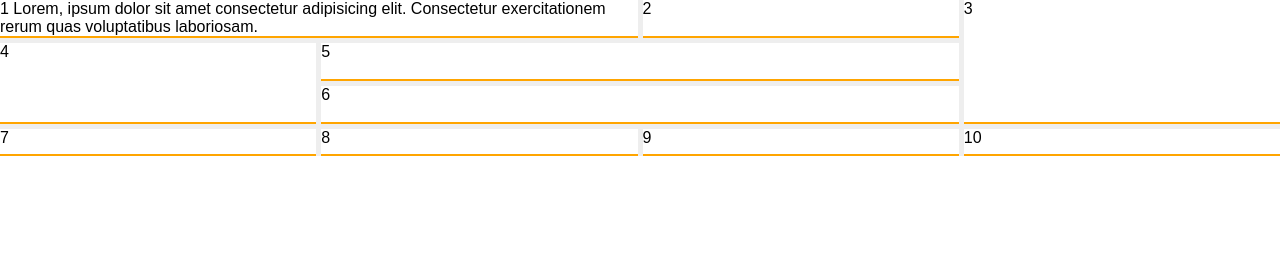
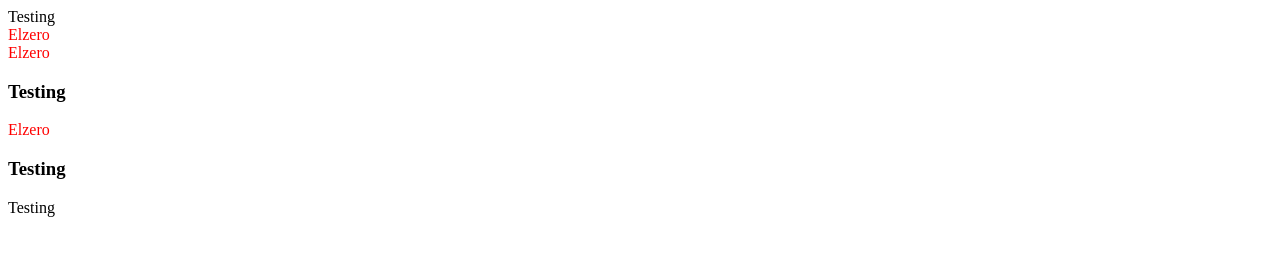
Before and after one commit to 0red0/cssCrashCourse, a plain HTML site: page practice.html in a window 1280 px wide. Drawn offline with Linux system fonts and the light colour scheme.

Commit message:
new lesssons to css elzero

```diff
--- a/cssCrashCourse.css
+++ b/cssCrashCourse.css
@@ -333,9 +333,7 @@ div #a1 {
 	margin-top: 15px;
 }
 
-
 /* css#30 position */
-
 
 /* <!DOCTYPE html>
 <html lang="en">
@@ -357,8 +355,6 @@ div #a1 {
   </body>
 </html> */
 
-
-
 /* position
 -static => :default-resets all positions-does not accept     values of top...
 
@@ -369,33 +365,32 @@ div #a1 {
 -sticky =like fixed but sticks on contact not all the time
 */
 
-body{
+body {
 	min-height: 5000px;
 }
-div{
+div {
 	color: white;
 	width: 100px;
 	padding: 10px;
 }
-.one{
+.one {
 	background-color: red;
 	position: absolute;
 }
-.two{
+.two {
 	background-color: blue;
 }
-.parent{
-    width:500px;
-    height:300px;
-    background-color:green;
-    position:relative;
-}
-.stick{
+.parent {
+	width: 500px;
+	height: 300px;
+	background-color: green;
+	position: relative;
+}
+.stick {
 	background-color: black;
-    position:sticky;
-    top:0;
-}
-
+	position: sticky;
+	top: 0;
+}
 
 /* <!DOCTYPE html>
 <html lang="en">
@@ -417,42 +412,33 @@ div{
   </body>
 </html> */
 
-
-
-
-
 /* z-index requires positioned elements */
 
-
-div{
+div {
 	color: white;
 	width: 100px;
 	padding: 10px;
 	position: absolute;
 }
-.one{
+.one {
 	background-color: red;
-    left:10px;
-    top:10px;
+	left: 10px;
+	top: 10px;
 	z-index: 3;
 }
-.two{
+.two {
 	background-color: blue;
-    left:20px;
-    top:20px;
+	left: 20px;
+	top: 20px;
 	z-index: 2;
 }
 
-}
-.three{
+.three {
 	background-color: yellow;
-    left:30px;
-    top:30px;
+	left: 30px;
+	top: 30px;
 	z-index: 1;
-
-}
-
-
+}
 
 /* <!DOCTYPE html>
 <html lang="en">
@@ -482,22 +468,18 @@ div{
   </body>
 </html> */
 
-
-
 /* list-style-type : ul - li - ol */
-li{
+li {
 	background-color: moccasin;
 	margin-bottom: 20px;
 }
-ul{
+ul {
 	list-style: none;
 	list-style-position: outside;
 	/* bulltes inside  */
 	list-style-type: square;
 	list-style-image: url("https://freepngimg.com/thumb/star/1-red-star-png-image-thumb.png");
 }
-
-
 
 /* <!DOCTYPE html>
 <html lang="en">
@@ -545,30 +527,25 @@ ul{
   </body>
 </html> */
 
-
-
 /* styling tables with css*/
 
-
-table{
+table {
 	width: 100%;
 	border-spacing: 0px;
 }
-table td{
+table td {
 	padding: 15px;
 	background-color: lightblue;
 
 	border: 1px solid lightgoldenrodyellow;
 }
-table thead td{
+table thead td {
 	background-color: red;
 	color: #fff;
 	text-align: center;
 	font-weight: bold;
 	border-color: lightgoldenrodyellow;
 }
-
-
 
 /* <!DOCTYPE html>
 <html lang="en">
@@ -605,77 +582,68 @@ table thead td{
   </body>
 </html> */
 
-
-
-
-
 /* css#34 Pseudo classes */
 
-.one{
+.one {
 	background-color: red;
 	color: wheat;
 }
-.two{
+.two {
 	background-color: #eee;
 	width: 100px;
-    height:100px;
+	height: 100px;
 }
 
 a {
 	color: green;
 	text-decoration: none;
-
-}
-a:hover{
+}
+a:hover {
 	color: red;
 }
-a:visited{
+a:visited {
 	color: blueviolet;
 }
 
-.ch:checked + label{
+.ch:checked + label {
 	color: red;
 	/* label color change to red */
 }
 
-div:empty{
-    border:5px solid yellowgreen;
+div:empty {
+	border: 5px solid yellowgreen;
 }
 /* targeting empty elements in the page  */
-:empty{
+:empty {
 	border: 4px dotted yellow;
 }
-#in{
+#in {
 	border: 2px solid black;
 }
 
-#in:focus{
+#in:focus {
 	border-color: blue;
-    outline:none;
-}
-
-
-
+	outline: none;
+}
 
 /* css#35 pseudo elements */
 
-.myp1::first-letter{
-    display:inline-block;
+.myp1::first-letter {
+	display: inline-block;
 	background-color: red;
 	color: white;
-    font-size:60px;
-    font-weight:bold;
-}
-.myp2::first-line{
-    color:green;
-    font-weight:bold;
-}
-
-::selection{
+	font-size: 60px;
+	font-weight: bold;
+}
+.myp2::first-line {
+	color: green;
+	font-weight: bold;
+}
+
+::selection {
 	background-color: navy;
 	color: yellow;
 }
-
 
 <!DOCTYPE html>
 <html lang="en">
@@ -759,7 +727,6 @@ div:empty{
 	border-color: transparent green transparent transparent;
 }
 
-
 /* css#37 content counter li style  */
 
 /* .parent {
@@ -827,37 +794,36 @@ ul li:before {
 	text-align: center;
 }
 
-
-
 /* css#40 box shadow  */
 /* H-shadow | V-shadow | Blur | spread | color | inset */
 
-div{
-  padding:20px;
+div {
+	padding: 20px;
 	background-color: #eee;
-  margin:20px auto;
-  width:300px;
-  box-shadow: 0 0 0 0 red,
-  0 0 10px 1px blue,
-  0 0 0 0 black inset;
-}
-
-
-
+	margin: 20px auto;
+	width: 300px;
+	box-shadow: 0 0 0 0 red, 0 0 10px 1px blue, 0 0 0 0 black inset;
+}
 
 /* css Assignment 41
  */
- <div class="parent1">
-      <div class="child1">
-        <div>Basic</div>
-      </div>
-      <div class="clear"></div>
-      <div class="child2">
-        <div>Pro</div>
-      </div>
-    </div>
-
-    * {
+<div
+	class="parent1"
+	> <div
+	class="child1"
+	> <div
+	> Basic</div
+	> </div
+	> <div
+	class="clear"
+	> </div
+	> <div
+	class="child2"
+	> <div
+	> Pro</div
+	> </div
+	> </div
+	> * {
 	font-family: Arial, Helvetica, sans-serif;
 	box-sizing: border-box;
 }
@@ -963,8 +929,6 @@ div{
 	z-index: 1;
 }
 
-
-
 /* css#42 Transition */
 
 * {
@@ -987,8 +951,6 @@ div:hover {
 	height: 130px;
 }
 
-
-
 /* <div class="parent">
       <div class="one"></div>
       <div class="two">
@@ -996,7 +958,6 @@ div:hover {
         <div class="down"></div>
       </div>
     </div> */
-
 
 /* css#44 margin collapse. */
 
@@ -1041,20 +1002,16 @@ div:hover {
 	margin-top: 20px;
 }
 
-
-
 /* <div class="main">Main div</div>
     <h2>Main Title</h2>
     <p>My Paragraph</p>
     <a href="###">My Link</a>
     <div class="local">Local</div> */
 
-
-
-
 /* css#45 Variables var(--mainVar, fallback value) */
 
-:root { /* Global variable */
+:root {
+	/* Global variable */
 	--mainColor: yellow;
 	--masterPadding: 33px;
 }
@@ -1094,7 +1051,6 @@ a:hover {
       <div>four</div>
       <div>five</div>
     </div> */
-
 
 * {
 	box-sizing: border-box;
@@ -1120,7 +1076,7 @@ a:hover {
 	align-items: end;
 
 	/* css#49 align-content: ; shows perfectly with big spaces */
-      align-content:space-evenly;
+	align-content: space-evenly;
 }
 .flex div {
 	background-color: #f00;
@@ -1214,7 +1170,6 @@ and the solution is to order the entire elements (I don't know if i can use a lo
 	display: inline-block;
 }
 
-
 /* css#54 Filters
  */
 
@@ -1234,7 +1189,6 @@ img:hover {
 	/* filter: blur(0); */
 	/* filter: invert(0); */
 }
-
 
 /* css#55 color gradient  */
 
@@ -1345,7 +1299,6 @@ align-content: space-around;
 	text-align: center;
 }
 
-
 /*
      *&*&*&* css#61/62 Grids *&*&*&*
       _______________
@@ -1392,7 +1345,6 @@ div .child4 {
 	grid-area: 3 / 5 / 6 / 8;
 }
 
-
 /*
      &*&* css#63 Grids minmax() / auto-fill / auto-fit *&*&
 */
@@ -1406,7 +1358,7 @@ div .child4 {
 	height: 500px;
 	background-color: #ddd;
 	display: grid;
-  grid-template-columns: minmax(200px, 400px) repeat(2, 500px) ;
+	grid-template-columns: minmax(200px, 400px) repeat(2, 500px);
 	grid-template-columns: repeat(auto-fill, 200px);
 	grid-template-columns: repeat(auto-fill, minmax(200px, 1fr));
 }
@@ -1417,3 +1369,233 @@ div .child4 {
 	font-size: 30px;
 	text-align: center;
 }
+
+/* <div class="i">
+<img src="https://placekitten.com/200/200/" alt="" />
+</div>
+<div>Transform</div> */
+
+/* css#65 transform: scale() */
+/* css#66 transform: rotate(360deg=1turn=400grad=6.28rad/.75turn) */
+/* css#67 transform: translate(-100px, 0 default) */
+/* css#68 transform: skew(x , y) */
+/* css#68 transform: matrix( scaleX(1), skewX(0), skewY(0), scaleY(1), translateX(0), translateY(0) ) */
+/*
+css#70 transform-origin(x,y)
+cssUnits [px, em, rem]
+transform-origin: 50% 50% 0; defaultValue
+transform-origin: right top;
+
+ css#71 3D transform-rotate3D(x,y,z deg)
+transform-rotatex(deg)
+transform-rotatey(turn)
+transform-rotatez(-)
+
+css#72 3D transform: translate3d(0,0,z100px)
+perspective: 300px; //distance of the element
+*/
+
+div {
+	width: 200px;
+	height: 200px;
+	background-color: rgb(255 0 0 / 39%);
+	color: white;
+	display: flex;
+	justify-content: center;
+	align-items: center;
+	font-weight: bold;
+	font-size: 30px;
+	transform: scalex(-1);
+	transition: 0.5s;
+	/* transform: rotate(-90deg); */
+	transform: translate(100px, 10%);
+	transform: skewy(0.1turn);
+	transform: materix(1.2, 0.2679, 0, 1.2, 20, 20);
+}
+body .i {
+	overflow: hidden;
+	width: 200px;
+	height: 200px;
+}
+body .i img {
+	transition: 0.5s;
+}
+body .i:hover img {
+	transform: scale(1.3) rotate(-5deg);
+	opacity: 0.9;
+}
+/*
+<div class="container">
+      <div class="box">
+        <div class="face front">Front</div>
+        <div class="face back">Back</div>
+      </div>
+    </div>
+     */
+
+/*css#73 3D backface-visibility
+flip-product effect
+ */
+
+* {
+	box-sizing: border-box;
+	margin: 0;
+}
+body {
+	font-family: Arial, Helvetica, sans-serif;
+}
+.container {
+	margin: 40px;
+	width: 200px;
+	perspective: 500px;
+}
+.box {
+	position: relative;
+	width: 200px;
+	height: 200px;
+	transform-style: preserve-3d;
+	transition: transform 1s;
+	transform-origin: right center;
+}
+.box:hover {
+	transform: translateX(-100%) rotateY(180deg);
+}
+.box .face {
+	position: absolute;
+	width: 100%;
+	height: 100%;
+	display: flex;
+	justify-content: center;
+	align-items: center;
+	font-weight: bold;
+	font-size: 30px;
+	color: #fff;
+	backface-visibility: hidden;
+}
+.box .front {
+	background-color: deepskyblue;
+}
+.box .back {
+	background-color: lime;
+	transform: rotateY(180deg);
+}
+
+/*
+<div>Animation</div>
+css#74 Animation */
+
+body {
+	font: bolder 33px arial;
+}
+div {
+	background-color: #525174;
+	width: 200px;
+	height: 200px;
+	margin: 100px;
+	display: flex;
+	justify-content: center;
+	align-items: center;
+	color: #fff;
+	animation-name: move;
+	animation-duration: 6s;
+}
+@keyframes move {
+	0% {
+		transform: translateX(0%);
+	}
+	25% {
+		transform: translateX(75%);
+	}
+	50% {
+		transform: translateY(-75%) translateX(75%);
+	}
+	75% {
+		transform: translateY(-75%);
+	}
+	100% {
+		transform: translateY(0);
+	}
+}
+
+/* <div></div>
+css#75-#76 animation */
+
+* {
+	box-sizing: border-box;
+	margin: 0;
+}
+div {
+	width: 100px;
+	height: 100px;
+	background-color: #eee;
+	position: absolute;
+	left: 50%;
+	top: 50%;
+	margin-left: -50px;
+	margin-top: -50px;
+	border-radius: 50%;
+	border: 5px solid #000;
+	border-top-color: transparent;
+
+	animation-name: spin;
+	animation-duration: 1s;
+	animation-iteration-count: infinite;
+	animation-timing-function: linear;
+	animation-direction: alternate-reverse;
+	animation-duration: 1s;
+	animation-fill-mode: both;
+
+	/* animation: coloring 3s linear 2s infinite reverse ; shorthand */
+}
+div:hover {
+	animation-play-state: paused;
+}
+@keyframes spin {
+	0% {
+		transform: rotate(0);
+	}
+	100% {
+		transform: rotate(360deg);
+	}
+}
+
+/* css#78-79-80-81-82 Selectors Reference */
+-	*	select all elements
+-	type Elements [p,div,span,h2]
+- 	all Ps inside this ele with any elements in-between = div p
+- 	.class-name
+- 	#id
+- 	.parent .child = child element in .parent ele
+- 	.class1.class2 = ele with these two classes
+- 	element.class-name = like p.myp select only that one
+-	.class > .child = only select direct child without eles in-between
+- 	ele + ele   select one direct sibling
+- 	elem ~ eles 	 select all siblings after elem
+- 	[attribute] select with attributes only
+- 	ele[attribute]  = div[title]
+- 	[attribute="value"]  ele[data="test"] select eles with that attr value ex: input[type="checkbox"]
+- 	[attribute ~= "value"] select when contains the whole "value"
+- 	[attribute *= "value"] select when contains part of "value"
+	[data="test"] >>> [data *= "te"]
+- 	[attribute ^= "val"] select when start with a "string"
+- 	:first-child   p:first-child = select f.child if it's a para
+- 	:last-child
+- 	:first-of-type p:first-of-type
+- 	:last-of-type
+- 	:only-child  ele that's only child
+- 	:not(selector)  select all but the one inside not
+- 	:nth-child(n)
+- 	:nth-child(n+6) this allows you to pick :nth-child(6) and above
+- 	:nth-child(-n+9) this allows you to pick :nth-child(9) and below
+- 	nth-child(n+4):nth-child(-n+8) we can select elements within certain ranges, in this case elements 4-8.
+- 	nth-child(n+2):nth-child(odd):nth-child(-n+9) we can select elements within certain ranges (2-9) that are odd-numbered children.
+- 	:nth-child(3n+1) would normally highlight children 1, 4, 7 & 10, but by using the :nth-child(even) we filter out the odd numbered children 1 & 7 leaving only the children 4 & 10.
+- 	:nth-last-child(1) = :last-child
+- 	:root
+- 	:checked
+- 	:empty
+- 	:disabled
+- 	:required
+- 	:focus
+- 	::selection  change the selection color
+- 	::placeholder   control :placeholder styles
--- a/practice.html
+++ b/practice.html
@@ -6,17 +6,14 @@
 		<link rel="stylesheet" href="practiceWithElzero.css" />
 	</head>
 	<body>
-    <div class="grid">
-      <div class="one">1 Lorem, ipsum dolor sit amet consectetur adipisicing elit. Consectetur exercitationem rerum quas voluptatibus laboriosam. </div>
-      <div class="two">2</div>
-      <div class="three">3</div>
-      <div class="four">4</div>
-     <div class="five">5</div>
-     <div class="six">6</div>
-     <div class="seven">7</div>
-     <div class="eight">8</div>
-     <div class="nine">9</div>
-     <div class="ten">10</div>
+		<div>
+			<div>Testing</div>
+			<div>Elzero</div>
+			<div>Elzero</div>
+			<h3>Testing</h3>
+			<p>Elzero</p>
+			<h3>Testing</h3>
+			<div>Testing</div>
 		</div>
 	</body>
 </html>
--- a/practiceWithElzero.css
+++ b/practiceWithElzero.css
@@ -1,37 +1,3 @@
-*{
-    box-sizing: border-box;
-    margin:0;
-    PADDing:0;
-    font-family: Arial, Helvetica, sans-serif;
+div > :not(:nth-child(1), :nth-child(n + 6), h3) {
+	color: red;
 }
-.grid{
-    background-color: #eee;
-    display: grid;
-    grid-template: repeat(3, 1fr) .7fr / repeat(4, 1fr);
-    gap: 5px;
-    align-content: space-between;
-
-}
-.grid div{
-background-color: #ffffff;
-border-bottom: 2px solid orange;
-
-}
-.one{
-    grid-area: 1 / 1 / 2 / 3;
-}
-.two{
-    grid-area: 1 / 3 / 2 / 4;
-}
-.three{
-    grid-area: 1/ 4 / 4 / 5;
-}
-.four{
-    grid-area: 2 / 1 / 4 / 2;
-}
-.five{
-    grid-area: 2 / 2/ 3 / 4 ;
-}
-.six{
-    grid-area: 3 / 2 / 4 / 4;
-}
```
Also changed, not shown: 1 other file. Lines whose indentation alone changed are shown as unchanged.
